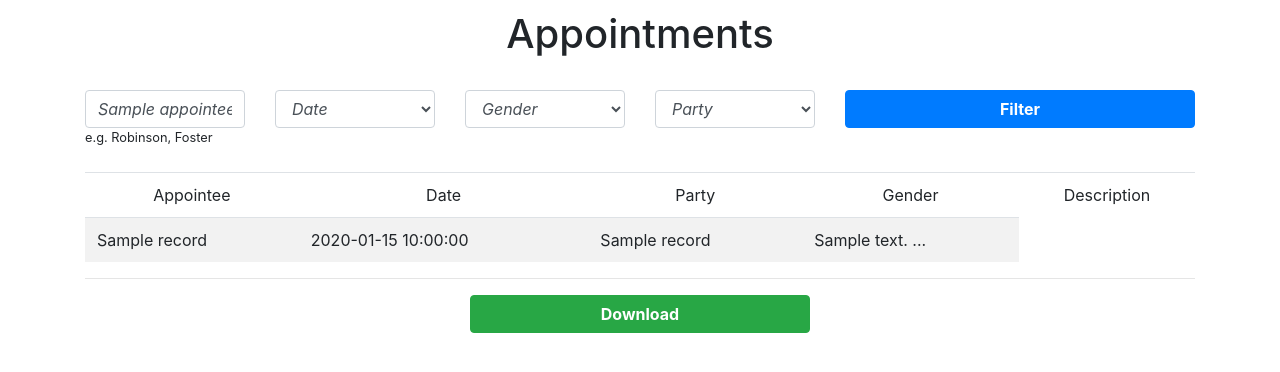
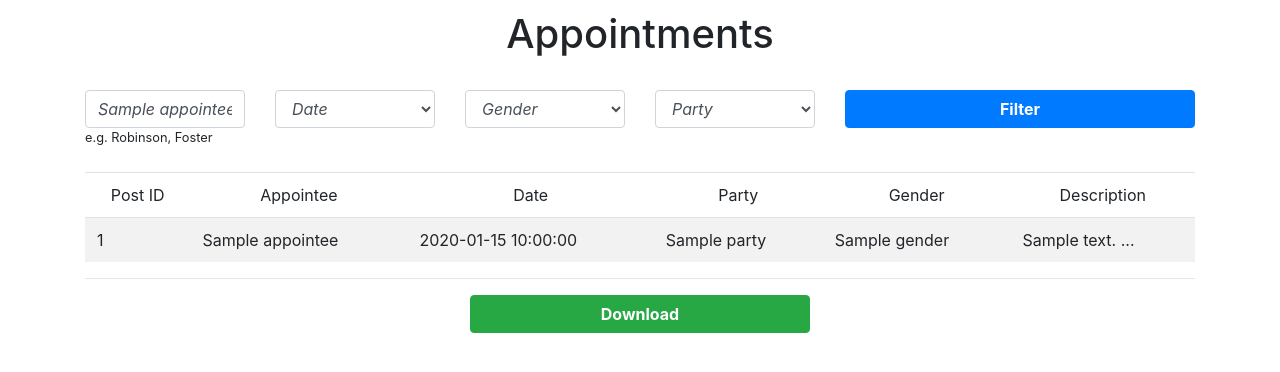
Before and after one commit to zanekuser/CA_Gov_Press_Releases, a Flask app: template GovText_Web/templates/appoints.html in a window 1280 px wide. Shown: the top 372 px of the page. Run offline with Flask 2, Linux system fonts and the light colour scheme; the template is opened without the code that fills it: most values are stand-ins (such as "Sample title", 1, 10 or a date in 2020); some libraries are stand-ins or nearby versions.

Commit message:
Finished fill-in for appoints

```diff
--- a/GovText_Web/app.py
+++ b/GovText_Web/app.py
@@ -25,26 +25,37 @@ def appoints():
 	appointgender = request.args.get("appointgender", "")
 
 	# 1. Assign variable to database
+	connection = sqlite3.connect("mydatabase2.sqlite")
+	connection.row_factory = dictionary_factory
+	cursor = connection.cursor()
 	# 2. (Maybe?) Use dictionary function
 	# 3. (Maybe?) Cursor variable
 	# 4. Create string for SQL command with unknowns
+	all_records_query = "SELECT post_id AS PostID, name AS Appointee, \
+	date AS Date, party AS Party, gender AS Gender, \
+	description AS Description FROM appointments %s %s"
 	# 5. Initialize empty strings for SQL command
 
+	where_clause = ""
 	if appointee:
-		pass
+		where_clause = "where name = ?" if appointee else ""
 		# Change empty string command (#5)
 
-	# Use % to complete SQL command (with limit statement)
+
+	limit_statement = "limit 20" if format_ != "csv" else ""
+
+	all_records_query = all_records_query % (where_clause, limit_statement)
 
 	if appointee:
-		pass
-		# Execute the command using cursor.execute
+		cursor.execute(all_records_query ,(appointee,))
 	else:
-		pass
-		# Execute without the specified query (drop-downs only)
-	# Assign variable for return value
+		cursor.execute(all_records_query)
+	records = cursor.fetchall()
 
-	# connection.close()
+	connection.close()
+
+	# Execute without the specified query (drop-downs only)
+
 
 	if format_ == "csv":
 		pass
@@ -53,7 +64,7 @@ def appoints():
 		appointyears = [x for x in range(2018, 2010, -1)]
 		appointparties = ['Republican', 'Democrat', 'Other']
 		appointgenders = ['Female', 'Male', 'Other']
-		return flask.render_template('appoints.html', appointyears=appointyears, appointparties=appointparties, appointgenders=appointgenders)
+		return flask.render_template('appoints.html', records=records, appointyears=appointyears, appointparties=appointparties, appointgenders=appointgenders)
 
 @app.route('/bills')
 def bills():
--- a/GovText_Web/templates/appoints.html
+++ b/GovText_Web/templates/appoints.html
@@ -55,6 +55,7 @@
 			<div class="col-md-12 text-center">
 				<table class="table table-striped thead-dark">
 					<thead class="text-center">
+						<td>Post ID</td>
 						<td>Appointee</td>
 						<td>Date</td>
 						<td>Party</td>
@@ -65,11 +66,13 @@
 						{% if (records is defined) and records %}
 							{% for record in records %}
 								<tr>
-									<td>{{record.title}}</td>
-									<td>{{record.date}}</td>
-									<td>{{record.name}}</td>
+									<td>{{record.PostID}}</td>
+									<td>{{record.Appointee}}</td>
+									<td>{{record.Date}}</td>
+									<td>{{record.Party}}</td>
+									<td>{{record.Gender}}</td>
 									<!-- This line shows just the first 100 characters and cuts it after that -->
-									<td>{{record.text[0:100] + " ..."}}</td>
+									<td>{{record.Description[0:100] + " ..."}}</td>
 								</tr>
 							{% endfor %}
 						{% else %}
```
Also changed, not shown: 2 other files.
